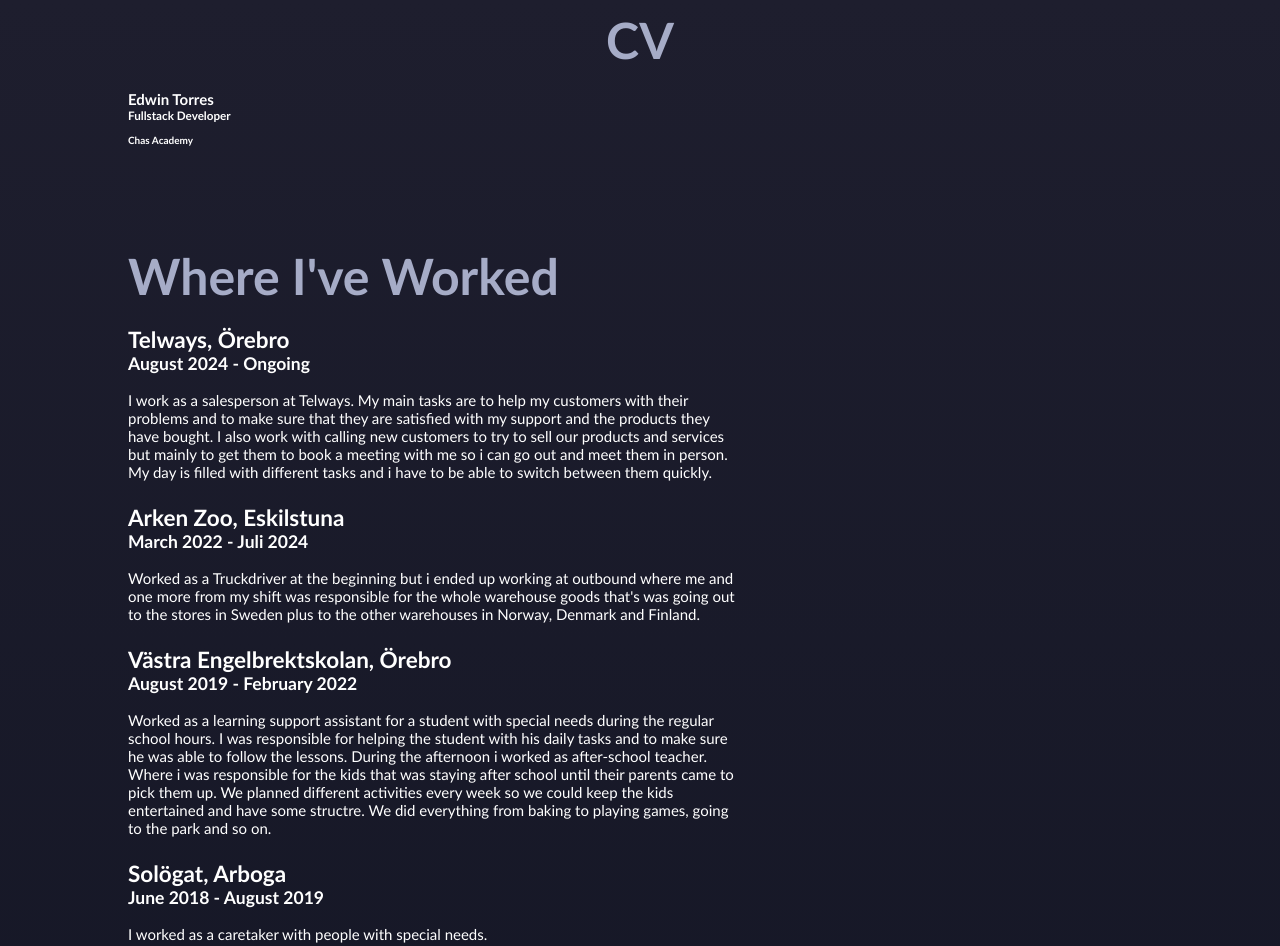
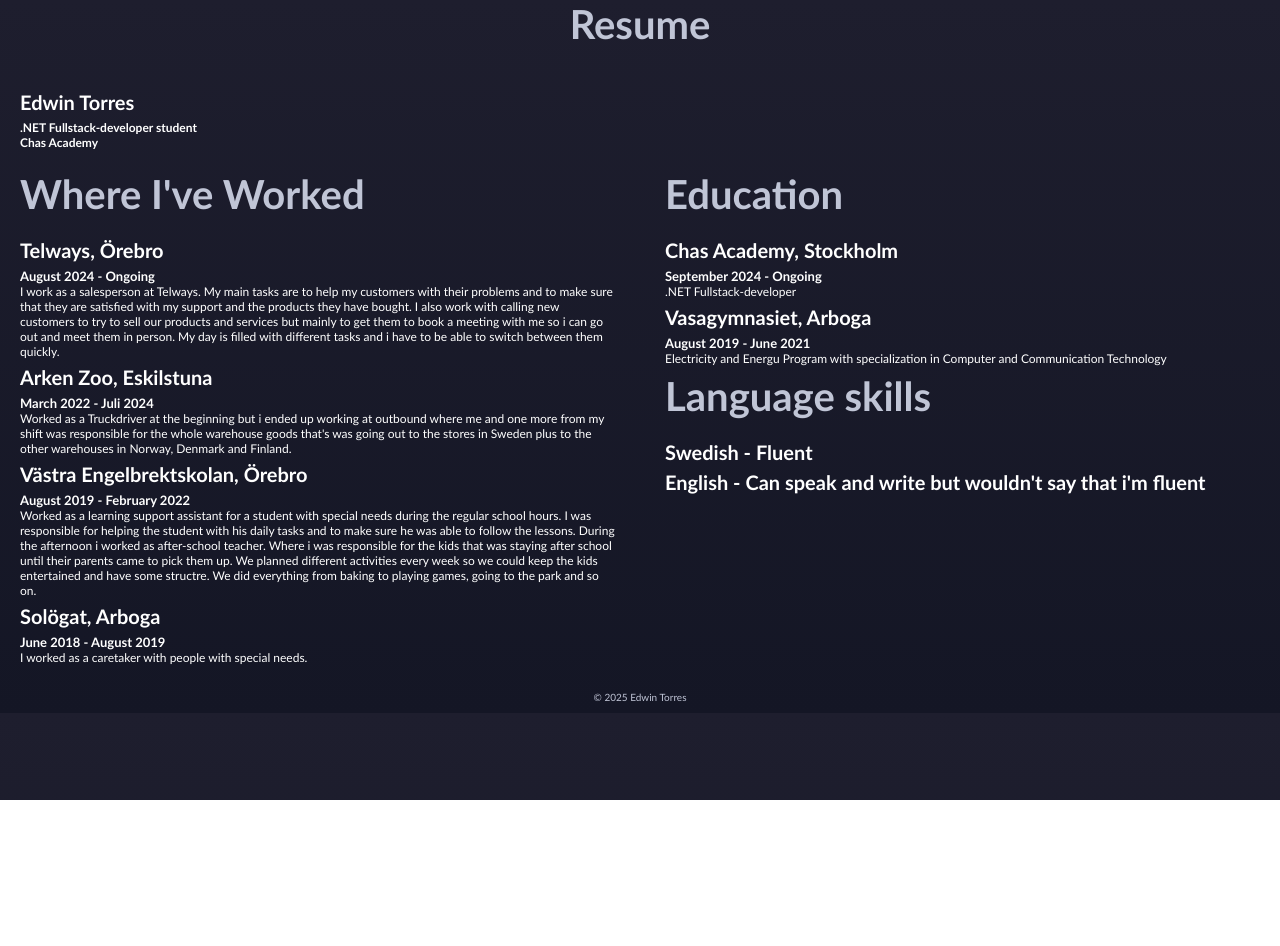
Before and after one commit to Edwman2/Cv-EdwinTorres, a plain HTML site: page cv.html in a window 1280 px wide. Shown: the top 946 px of the page. After the commit the page ends 800 px from the top, so only its background shows below. Drawn offline with nearby package versions, Linux system fonts and the light colour scheme.

Commit message:
new changes in styling

```diff
--- a/cv.css
+++ b/cv.css
@@ -3,9 +3,6 @@
     margin: 0;
     padding: 0;
     box-sizing: border-box;
-    text-decoration: none;
-    border: none;
-    outline: none;
     font-family: 'Gill Sans', 'Gill Sans MT', Calibri, 'Trebuchet MS', sans-serif;
     scroll-behavior: smooth;
 }
@@ -26,70 +23,53 @@ body{
     background: linear-gradient(to bottom, #1E1E2E, #141625);
     color: var(--text-color);
 }
-section{
-    width: 100%;
-    min-height: 100vh;
-    padding:1rem 10% 10rem;
-}
-/* .cv{
-    position: fixed;
-    display: flex;
-    flex-direction: column;
-    gap: rem;
-    background-color: #296eb9;
-} */
 
-h1{
-    color: #A6ACC7;
-    font-size: 5rem;
-    text-align: center;
-    margin-bottom: 2rem;
-}
-h3{
-    margin-bottom: 1em;
-}
-p{
-    margin-bottom: 1.5em;
-}
-.title1{
-    width: 100%;
+.content{
+    display: grid;
+    grid-template-rows: 1fr 1fr;
 
 }
-.title{
-    width: 100%;
-    display: flex;
-    gap: 2rem;
-    margin-top: 10rem;
+.content h1{
+    text-align: center;
+    font-size: 4rem;
+    color: #C0C5D6;
+}
+.profile{
+    padding: 1em 2em 1em;
+}
+.profile h2{
+    font-size: 2em;
+    margin-bottom: 0.3em;
+}
+.profile h3, h4{
+    font-size: 1.2em;
+}
+.grid-container{
+    display: grid;
+    grid-template-columns: 1fr 1fr;
+    gap: 5em;
+    padding: 1em 2em 1em;
+}
+.grid-container h1{
+    font-size: 4rem;
+    color:#C0C5D6;
+    margin-bottom: 0.5em;
 
 }
-.jobs{
-    font-size: 1.5rem;
-    height: 100vh;
-    width: 60%;
-    grid-template-columns: repeat(auto-fit, minmax(250px, 1fr));
+
+.grid-container h2{
+    font-size: 2em;
+    margin-bottom: 0.3em;
+}
+.grid-container h3{
+    font-size: 1.3em;
+}
+.grid-container p{
+    font-size: 1.2em;
+    margin-bottom: 0.5em;
 }
 footer{
     text-align: center;
-    padding: 1rem;
-    font-size: 1.5rem;
+    padding: 1em 2em 1em;
+    color: #C0C5D6;
 }
-
-@media (max-width: 768px) {
-
-    .home {
-        flex-direction: column;
-        gap: 3rem;
-    }
-
-    .background-img img {
-        max-width: 250px;
-    }
-
-    .content h1 {
-        font-size: 3rem;
-    }
-
-    .content h3 {
-        font-size: 1.6rem;
-    }
-}
--- a/cv.html
+++ b/cv.html
@@ -12,32 +12,26 @@
     <title>CV</title>
   </head>
   <body>
-    <!-- <header class="header">
-        <div id="icon-menu">☰</div>
-        <nav class="nav">
-            <a href="index.html">Home</a></li>
-            <a href="about.html">About</a></li>
-            <a href="portfolio.html">Portfolio</a></li>
-            <a href="CV.html">CV</a></li>
-            <a href="contact.html">Contact</a></li>
-        </nav>
-    </header> -->
     <main>
     <section class="cv" id="cv">
       <div class="content">
-        <h1 class="title1">CV</h1>
+        <h1>Resume</h1>
+        <div class="profile">
         <h2>Edwin Torres</h2>
-        <h3>Fullstack Developer</h3>
+        <h3>.NET Fullstack-developer student</h3>
         <h4>Chas Academy</h4>
+        </div>
       </div>
-      <div class="title">
+
+
+
+      <div class="grid-container">
+        <div class="jobs">
         <h1>Where I've Worked</h1>
-      </div>
-      <div class="jobs">
-        <div class="work-place">
+          <div class="job">
           <h2>Telways, Örebro</h2>
           <h3>August 2024 - Ongoing</h3>
-        </div>
+
         <p>
           I work as a salesperson at Telways. My main tasks are to help my
           customers with their problems and to make sure that they are satisfied
@@ -47,20 +41,21 @@
           them in person. My day is filled with different tasks and i have to be
           able to switch between them quickly.
         </p>
-        <div class="work-place">
+        </div>
+        <div class="job">
           <h2>Arken Zoo, Eskilstuna</h2>
           <h3>March 2022 - Juli 2024</h3>
-        </div>
         <p>
           Worked as a Truckdriver at the beginning but i ended up working at
           outbound where me and one more from my shift was responsible for the
           whole warehouse goods that's was going out to the stores in Sweden
           plus to the other warehouses in Norway, Denmark and Finland.
         </p>
-        <div class="work-place">
+        </div>
+        <div class="job">
           <h2>Västra Engelbrektskolan, Örebro</h2>
           <h3>August 2019 - February 2022</h3>
-        </div>
+
         <p>
           Worked as a learning support assistant for a student with special
           needs during the regular school hours. I was responsible for helping
@@ -72,13 +67,34 @@
           some structre. We did everything from baking to playing games, going
           to the park and so on.
         </p>
-        <div class="work-place">
+        </div>
+        <div class="job">
             <h2>Solögat, Arboga</h2>
             <h3>June 2018 - August 2019</h3>
             <p>I worked as a caretaker with people with special needs.  </p>
         </div>
+        </div>
 
-      </div>
+        <div class="education">
+          <h1>Education</h1>
+        <div class="education-content">
+          <h2>Chas Academy, Stockholm</h2>
+          <h3>September 2024 - Ongoing</h3>
+          <p>.NET Fullstack-developer</p>
+
+          <h2>Vasagymnasiet, Arboga</h2>
+          <h3>August 2019 - June 2021</h3>
+          <p>Electricity and Energu Program with specialization in Computer and Communication Technology</p>
+
+          <h1>Language skills</h1>
+          <h2>Swedish - Fluent</h2>
+          <h2>English - Can speak and write but wouldn't say that i'm fluent</h2>
+        </div>
+        </div>
+        </div>
+
+
+
     </section>
 </main>
 <footer>
--- a/style.css
+++ b/style.css
@@ -33,7 +33,7 @@ body{
 .header{
         position: relative;
         top: 1%;
-        left: 40%;
+        left: 39%;
         width: 100%;
         padding: 0.5rem 12% 1rem;
         backdrop-filter: blur(10px) !important;
@@ -96,6 +96,7 @@ section{
     justify-content: center;
     align-items: center;
     text-align: center;
+    min-height: 100vh;
     /* background-color: hotpink; */
 }
 span{
@@ -176,6 +177,11 @@ img{
 #icon-menu {
     display: none;
 }
+footer{
+    text-align: center;
+    padding: 1rem;
+
+}
 
 @media (max-width: 768px) {
     nav {
@@ -207,12 +213,12 @@ img{
     }
     #icon-menu {
         display: block;
-        font-size: 3.6rem;
+        font-size: 3.6em;
         cursor: pointer;
         color: white;
         position: absolute;
-        top:1.48rem;
-        left: 49%;
+        top:1.50rem;
+        left: 50%;
         z-index: 5000;
     }
 
```
Also changed, not shown: about.css (+10 -23 lines), index.html (+4 -1 lines).
